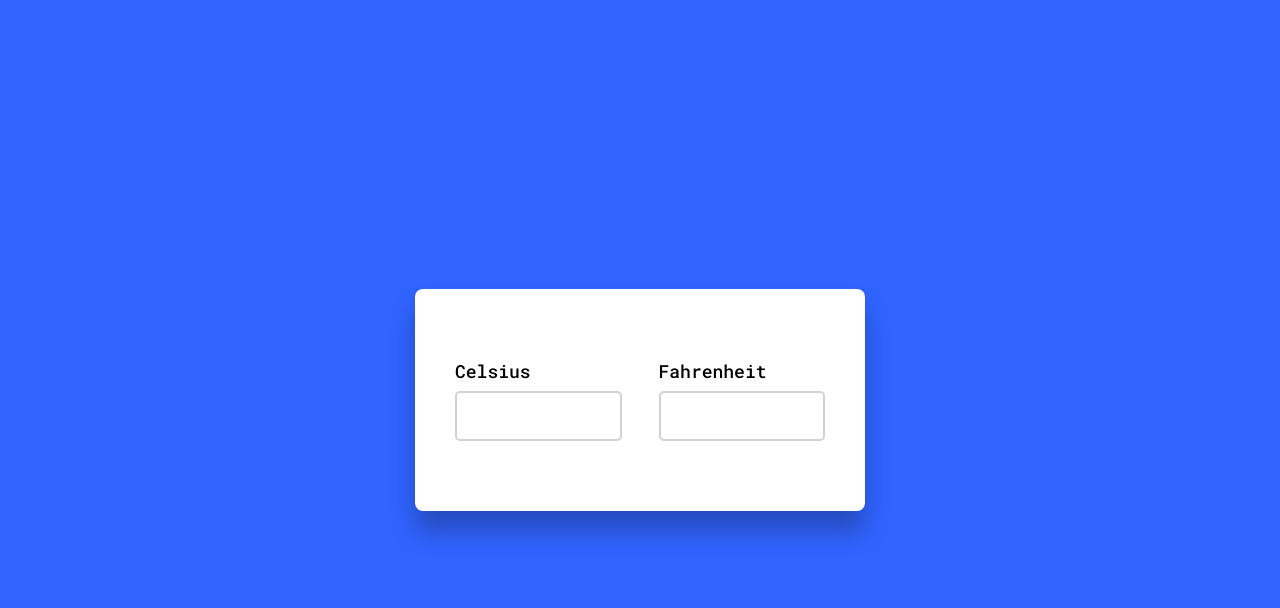
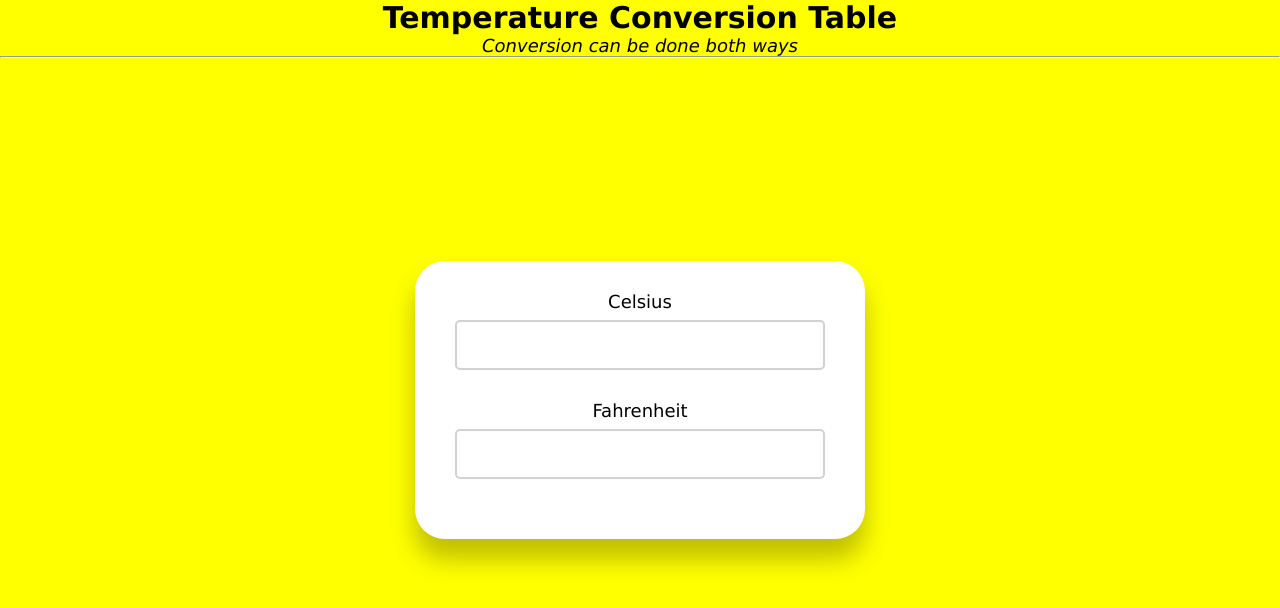
Before and after one commit to thismmanuel/FahrToCelcius, a plain HTML site: page index.html in a window 1280 px wide. Drawn offline with Linux system fonts and the light colour scheme.

Commit message:
more styling and scripting

```diff
--- a/index.html
+++ b/index.html
@@ -9,14 +9,17 @@
     <link rel="stylesheet" href="style.css">
 </head>
 <body>
+    <h1>Temperature Conversion Table</h1>
+    <p>Conversion can be done both ways</p>
+    <hr>
     <div class="wrapper">
         <div class="container">
             <label for="celsius">Celsius</label>
-            <input type="number" id="celsius" oninput= "celToFar()">
+            <input type="text" id="celsius" oninput= "celToFar()">
         </div>
         <div class="container">
             <label for="fahrenheit">Fahrenheit</label>
-            <input type="number" id="fahrenheit" oninput = "farToCel()">
+            <input type="text" id="fahrenheit" oninput = "farToCel()">
         </div>
     </div>
     <script src="script.js"></script>
--- a/style.css
+++ b/style.css
@@ -4,27 +4,35 @@
     padding: 0;
     margin: 0;
     box-sizing: border-box;
-    font-family: "Roboto Mono", monospace;
+    font-family: 'Lucida Sans', 'Lucida Sans Regular', 'Lucida Grande', 'Lucida Sans Unicode', Geneva, Verdana, sans-serif;
     font-size: 18px;
 }
 body{
-    background-color: #3164ff;
+    background-color: yellow;
+    text-align: center;
+}
+body h1{
+    font-size: 30px;
+}
+body p{
+    font-style: italic;
 }
 .wrapper{
     width: 450px;
     background-color: #ffffff;
-    padding: 70px 40px;
+    padding: 30px 40px;
     position: absolute;
     transform: translate(-50%,-50%);
     left: 50%;
     top: 50%;
     box-shadow: 0 20px 25px rgba(0,0,0,0.25);
-    border-radius: 8px;
-    display: flex;
+    border-radius: 30px;
+    display:block;
     justify-content: space-between;
 }
 .container{
-    width: 45%;
+    width: 100%;
+    margin-bottom: 30px;
 }
 input{
     width: 100%;
```
